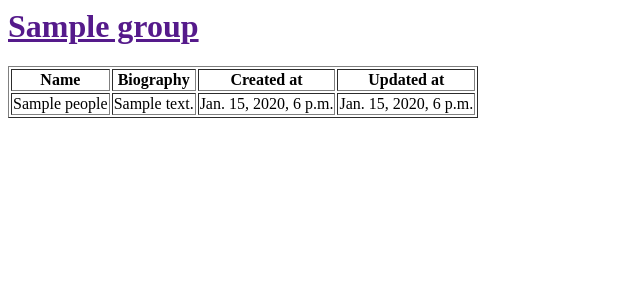
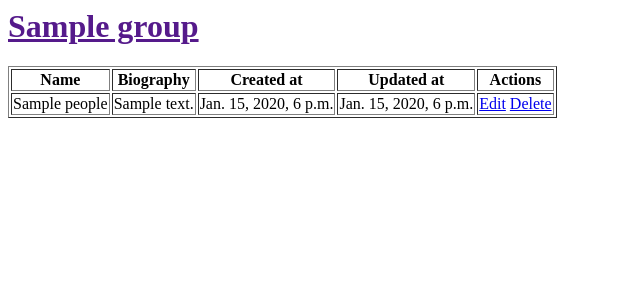
Before and after one commit to aka-andiska/peoples, a Django app: page /group/1 in a window 1280 px wide. Shown: the top 300 px of the page, without its empty margins (0-640 px from the left). Run offline with Django 3.2, Linux system fonts and the light colour scheme; tables that the repository leaves empty hold one stand-in row (values such as "Sample post").

Commit message:
setting group.html to adding edit and delete method on table group_1 and table group_2

```diff
--- a/apps/people_app/models.py
+++ b/apps/people_app/models.py
@@ -5,6 +5,7 @@ class Group(models.Model):
     name = models.CharField(max_length=255)
     created_at = models.DateTimeField(auto_now_add=True)
 
+
 class People(models.Model):
     name = models.CharField(max_length=255)
     biography = models.TextField()
--- a/apps/people_app/templates/people_app/group.html
+++ b/apps/people_app/templates/people_app/group.html
@@ -14,6 +14,7 @@
                     <th>Biography</th>
                     <th>Created at</th>
                     <th>Updated at</th>
+                    <th>Actions</th>
                 </tr>
             </thead>
             <tbody>
@@ -23,16 +24,22 @@
                     <td>{{ people_in_group_1.biography }}</td>
                     <td>{{ people_in_group_1.created_at }}</td>
                     <td>{{ people_in_group_1.updated_at }}</td>
+                    <td><a href="/edit/{{ people_in_group_1.id }}">Edit</a>
+                    <a href="/delete/{{ people_in_group_1.id }}">Delete</a>
+                    </td>
                 </tr>
             {% endfor %}
-            {% for people_in_group_2 in group_2 %}
-                <tr>
-                    <td>{{ people_in_group_2.name }}</td>
-                    <td>{{ people_in_group_2.biography }}</td>
-                    <td>{{ people_in_group_2.created_at }}</td>
-                    <td>{{ people_in_group_2.updated_at }}</td>
-                </tr>
-            {% endfor %}
+            <!--{% for people_in_group_2 in group_2 %}-->
+                <!--<tr>-->
+                    <!--<td>{{ people_in_group_2.name }}</td>-->
+                    <!--<td>{{ people_in_group_2.biography }}</td>-->
+                    <!--<td>{{ people_in_group_2.created_at }}</td>-->
+                    <!--<td>{{ people_in_group_2.updated_at }}</td>-->
+                    <!--<td><a href="/edit/{{ people.id }}">Edit</a>-->
+                    <!--<a href="/delete/{{ people.id }}">Delete</a>-->
+                    <!--</td>-->
+                <!--</tr>-->
+            <!--{% endfor %}-->
             </tbody>
         </form>
     </table>
--- a/apps/people_app/urls.py
+++ b/apps/people_app/urls.py
@@ -8,6 +8,7 @@ urlpatterns = [
     url(r'^update/(?P<id>\d+)$', views.update, name='update'),
     url(r'^delete/(?P<id>\d+)$', views.destroy, name='delete'),
     url(r'^group/(?P<id>\d+)$', views.group, name='group'),
-    #url(r'^back/(?P<id>\d+)$', views.back, name='back'),
+
+    # url(r'^back/(?P<id>\d+)$', views.back, name='back'),
 
 ]
```
Also changed, not shown: apps/people_app/tests.py (+15 -1 lines), apps/people_app/views.py (+7 -5 lines).
